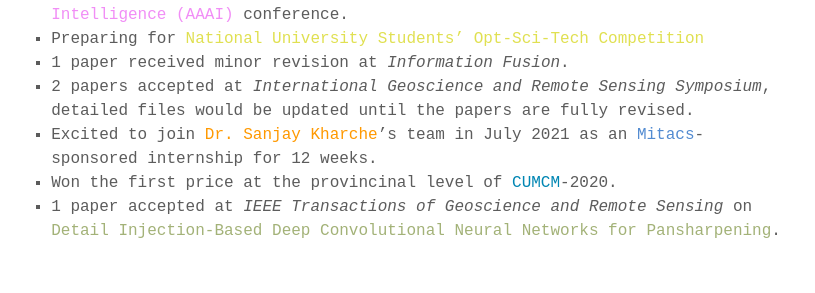
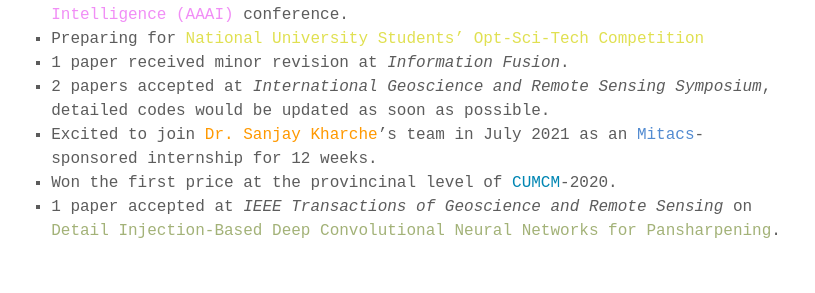
Before and after one commit to ChengJin-git/ChengJin-git.github.io, a Jekyll site: the page built from index.md, in a window 1280 px wide. Shown: the part 609-902 px from the top of the page, without its empty margins (232-1047 px from the left). Built offline with Jekyll 4.4.1, drawn with Linux system fonts in a browser that asks for light colours; nearby versions of some CDN libraries; some web fonts are replaced.

Commit message:
fix: 🐛 fix main description

```diff
--- a/index.md
+++ b/index.md
@@ -20,7 +20,7 @@ I was born in Dongguan, China, after spending eighteen years of my life there, I
 - 1 paper is preparing for [<span style="color: #f18ef6">Association for the Advancement of Artificial Intelligence (AAAI) </span>](https://aaai.org/Conferences/AAAI-21/) conference.
 - Preparing for [<span style="color: #e0e051">National University Students' Opt-Sci-Tech Competition</span>](http://gd.p.moocollege.com/home)
 - 1 paper received minor revision at *Information Fusion*.
-- 2 papers accepted at *International Geoscience and Remote Sensing Symposium*, detailed files would be updated until the papers are fully revised.
+- 2 papers accepted at *International Geoscience and Remote Sensing Symposium*, detailed codes would be updated as soon as possible.
 - Excited to join [<span style="color: #FF9900">Dr. Sanjay Kharche</span>](https://kcru.lawsonresearch.ca/research/srk/index.html){:target="_blank"}'s team in July 2021 as an [<span style="color: #528bd1">Mitacs</span>](https://www.mitacs.ca/)-sponsored internship for 12 weeks.
 - Won the first price at the provincinal level of [<span style="color: ##d4ffe4">CUMCM</span>](http://en.mcm.edu.cn/)-2020.
 - 1 paper accepted at *IEEE Transactions of Geoscience and Remote Sensing* on [<span style="color: #a3b278">Detail Injection-Based Deep Convolutional Neural Networks for Pansharpening</span>](https://chengjin-git.github.io//2020/Detail-Injection-Based-Deep-Convolutional-Neural-Networks-for-Pansharpening/).
```
